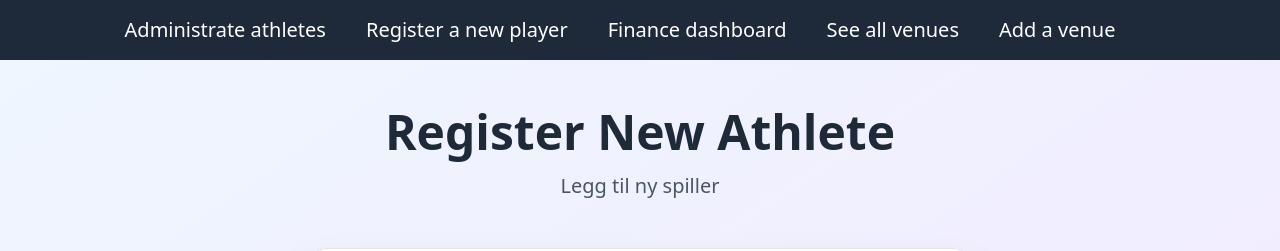
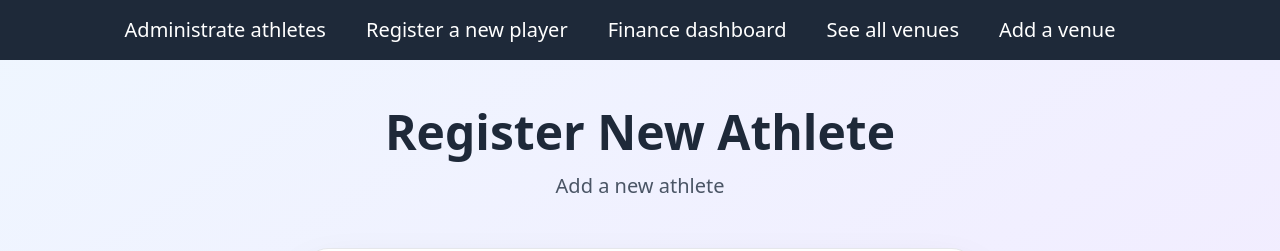
Before and after one commit to jannicke0202/DS3103-Webutvikling-Exam-2025-host, a React (Vite) app in the folder sportsworld-frontend/: page /register in a window 1280 px wide. Shown: the top 251 px of the page. Built offline with nearby package versions, Linux system fonts and the light colour scheme; no server answers.

Commit message:
styling småendringer

```diff
--- a/sportsworld-frontend/src/pages/AddVenue.tsx
+++ b/sportsworld-frontend/src/pages/AddVenue.tsx
@@ -42,8 +42,10 @@ function AddVenue() {
 
     return (
         <main className="p-8 max-w-xl mx-auto">
-            <h1 className="text-3xl font-bold mb-4">Add a venue</h1>
-
+            <h1 className="text-5xl font-black text-center text-gray-800 mb-4">Add a venue</h1>
+            <p className="text-center text-xl text-gray-600 mb-12">
+                Add a new venue
+            </p>
             {error && (
                 <div className="mb-4 rounded bg-red-100 text-red-700 px-4 py-2">
                     {error}
--- a/sportsworld-frontend/src/pages/RegisterPage.tsx
+++ b/sportsworld-frontend/src/pages/RegisterPage.tsx
@@ -8,7 +8,7 @@ export default function RegisterPage() {
           Register New Athlete
         </h1>
         <p className="text-center text-xl text-gray-600 mb-12">
-          Legg til ny spiller
+          Add a new athlete
         </p>
         <RegisterAthlete />
       </div>
```
Lines whose indentation alone changed are shown as unchanged.
